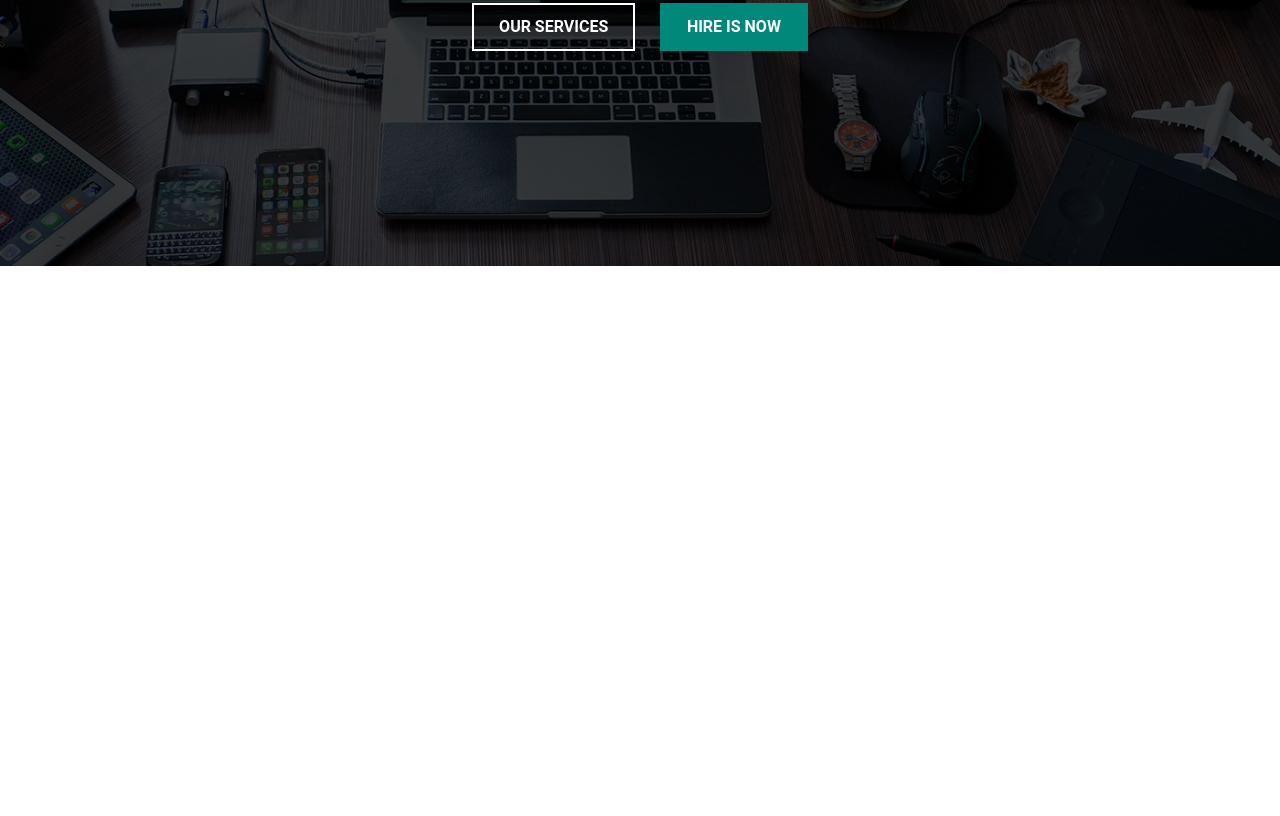
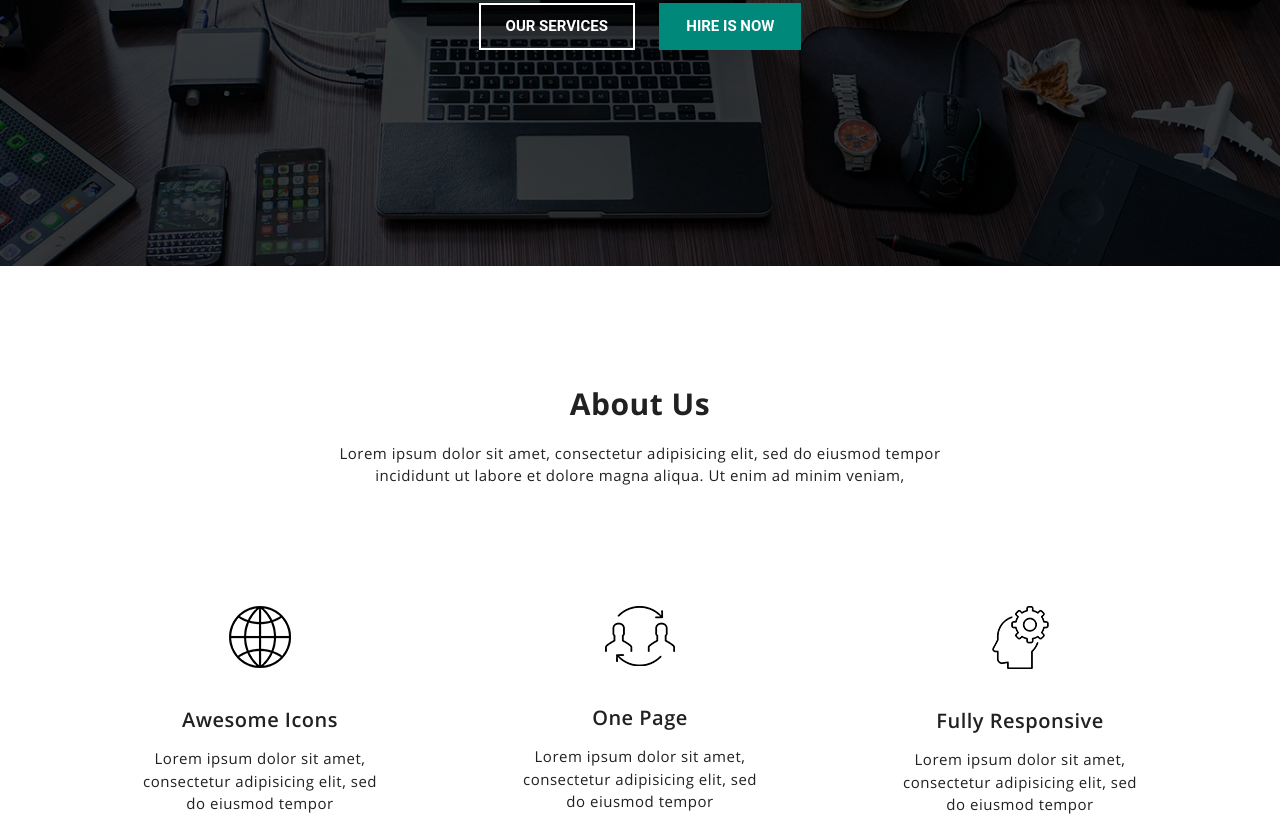
Before and after one commit to f1na1ik/TlayoutGulp, a website: page app/index.html in a window 1280 px wide. Shown: the part 504-1320 px from the top of the page. Before the commit the page ends 800 px from the top, so only its background shows below. Drawn offline with Linux system fonts and the light colour scheme.

Commit message:
block About Us ready

```diff
--- a/app/index.html
+++ b/app/index.html
@@ -45,7 +45,32 @@
             </div>
         </div>
     </header>
-
+<!-----------------------------ABOUT US------------------------------------------>
+    <section class="about">
+        <div class="container">
+            <div class="row justify-content-center">
+                <div class="col-xl-7">
+                    <h2 class="about__title">About Us</h2>
+                    <p class="about__text">Lorem ipsum dolor sit amet, consectetur adipisicing elit, sed do eiusmod tempor incididunt ut labore et dolore magna aliqua. Ut enim ad minim veniam,</p>
+                </div>
+            </div>
+            <div class="row justify-content-around">
+                <div class="col-xl-3"><img src="img/about_internet.png" alt="">
+                    <h3 class="about_h3">Awesome Icons</h3>
+                    <p>Lorem ipsum dolor sit amet, consectetur adipisicing elit, sed do eiusmod tempor</p>
+                </div>
+                <div class="col-xl-3"><img src="img/about_transfer.png" alt="">
+                    <h3 class="about_h3">One Page</h3>
+                    <p>Lorem ipsum dolor sit amet, consectetur adipisicing elit, sed do eiusmod tempor</p>
+                </div>
+                <div class="col-xl-3"><img src="img/about_head.png" alt="">
+                    <h3 class="about_h3">Fully Responsive</h3>
+                    <p>Lorem ipsum dolor sit amet, consectetur adipisicing elit, sed do eiusmod tempor</p>
+                </div>
+            </div>
+        </div>
+    </section>
+<!-------------------------OUR SERVICES---------------------------------------------->
 
 <!-------------------------FOOTER---------------------------------------------->
 
--- a/app/sass/style.sass
+++ b/app/sass/style.sass
@@ -7,6 +7,7 @@ body
   color: #212121
   font-family: $OSR
   letter-spacing: 0.5px
+  font-size: 15px
 a
   text-decoration: none
   color: #212121
@@ -75,3 +76,21 @@ h1,h2,h3,h4,h5,h6,p
     border: 2px solid #00897b
     &:hover
       background-color: #0f6674
+//------------------------ABOUT US-----------------------------------------
+.about
+  background-color: #fff
+  margin-top: 120px
+  text-align: center
+  &__title
+    font-family: $OSB
+    font-size: 30px
+    margin-bottom: 20px
+  &__text
+    line-height: 22px
+    margin-bottom: 120px
+  &_h3
+    font-family: $OSS
+    margin-top: 40px
+    font-size: 20px
+    margin-bottom: 15px
+//-------------------------OUT SERVICES-----------------------------------------
```
Also changed, not shown: app/css/style.css, app/css/style.min.css, app/img/about_head.png (added), app/img/about_internet.png (added), app/img/about_transfer.png (added). Lines whose indentation alone changed are shown as unchanged.
